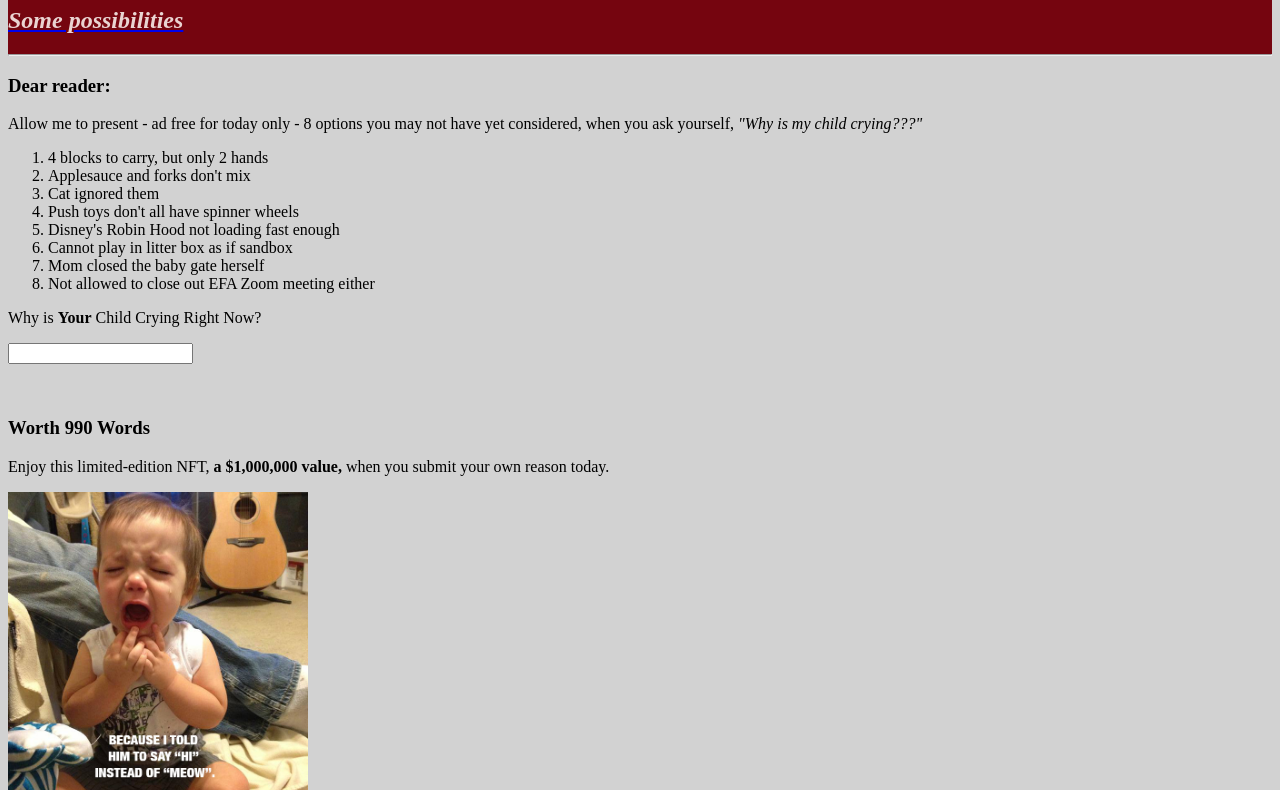
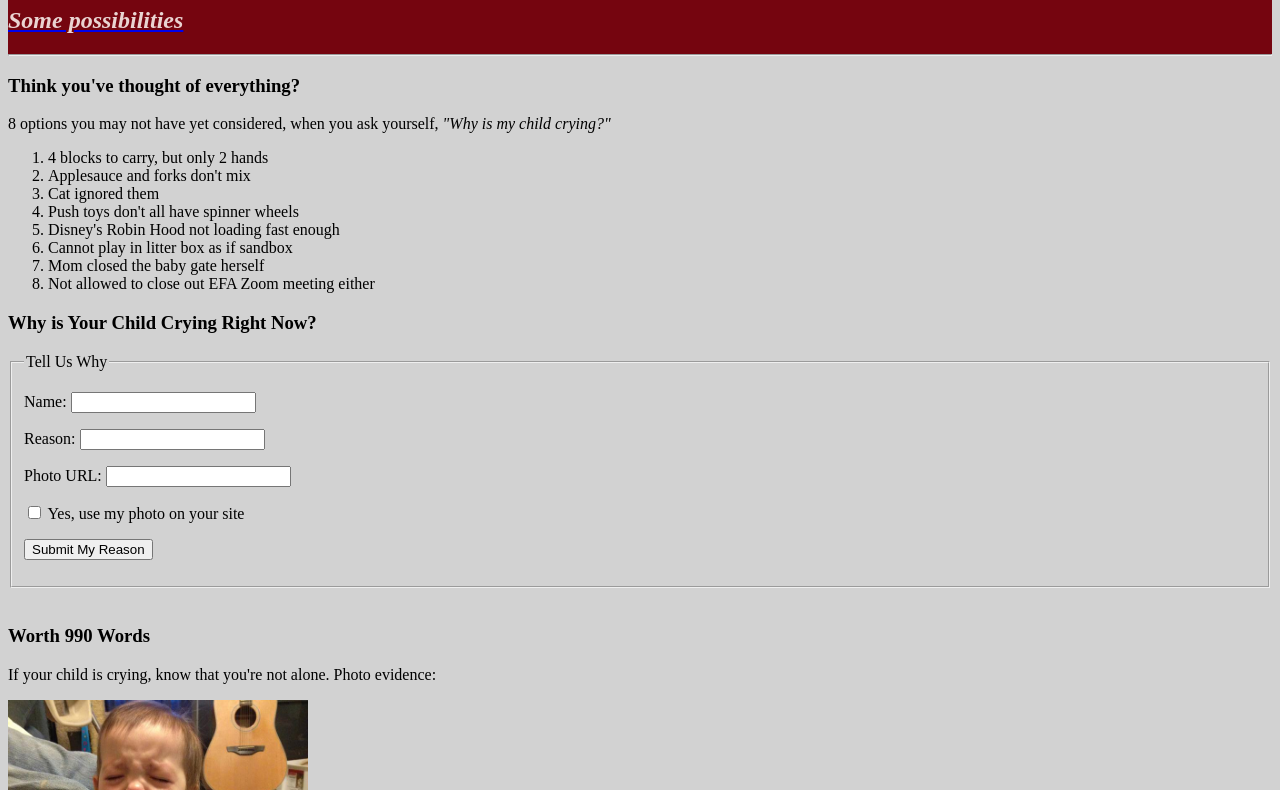
Before and after one commit to jessieisafriend/HTML-crying-reasons, a plain HTML site: page index.html in a window 1280 px wide. Shown: the part 99-889 px from the top of the page. Drawn offline with Linux system fonts and the light colour scheme.

Commit message:
Added last assignment requirements, including form. Should be good to go.

```diff
--- a/index.html
+++ b/index.html
@@ -4,12 +4,11 @@
     <meta charset="UTF-8">
     <meta http-equiv="X-UA-Compatible" content="IE=edge">
     <meta name="viewport" content="width=device-width, initial-scale=1.0">
-    <title>8 Reasons Why Your Child Is Crying</title>
+    <title>8 Ridiculous Reasons Why Your Child Is Crying</title>
     <link rel="stylesheet" href="./styles.css" />
 
 <!-- This is a note. It's only a note.
-    My child is crying, so I can't think of anything important to put here at present.
-    Carry on. -->
+    My child is crying, so I can't think of anything important to put here at present, just testing.  -->
 
 </head>
 
@@ -19,11 +18,11 @@
         <a href="https://twitter.com/reasonsmysoncry" target="_blank"><strong>The Latest  |  </strong></a>
         <a href="https://www.boredpanda.com/funny-reasons-why-kids-cry/" target="_blank"><strong>100 Reasons  |  </strong></a>
         <a href="https://www.mommyshorts.com/2014/04/more-reasons-your-kids-are-crying.html" target="_blank"><strong>& 30 More</strong></a>
-    <!-- I know target blank doesn't make sense for nav, but these links aren't real nav links, so... -->
+    <!-- I know target blank doesn't make sense for a real nav menu, but these links aren't real nav links within my site, so... -->
     </nav>
 
 <div style="background-color: #75050F;">
-    <h1 style="color: #f2f2f2;">8 Reasons Why Your Child Is Crying</h1>
+    <h1 style="color: #f2f2f2;">8 Ridiculous Reasons Why Your Child Is Crying</h1>
   <a href="https://boredpanda.com/funny-reasons-why-kids-cry/" target="_blank">
   <h2 style="color: #ead4d2;"><i> Some possibilities</i></h2></a>
   <hr>
@@ -32,8 +31,8 @@
 <!-- "Don't let perfect be the enemy of good enough" - Adam Jayne 12/3/21 -->
 
 <div>
-  <h3>Dear reader:</h3>
-  <p>Allow me to present - ad free for today only - 8 options you may not have yet considered, when you ask yourself, <i>"Why is my child crying???"</i></p>
+  <h3>Think you've thought of everything?</h3>
+  <p>8 options you may not have yet considered, when you ask yourself, <i>"Why is my child crying?"</i></p>
 <ol>
 <li>4 blocks to carry, but only 2 hands</li>
 <li>Applesauce and forks don't mix</li>
@@ -44,25 +43,44 @@
 <li>Mom closed the baby gate herself</li>
 <li>Not allowed to close out EFA Zoom meeting either</li>
 </ol>
-
-<p>Why is <strong>Your</strong> Child Crying Right Now?</p>
-<input type="text">
-</p>
-
 </div>
 
+<h3>Why is <strong>Your</strong> Child Crying Right Now?</h3>
+<div>
+<form action="mailto:jlriedel@gmail.com"
+method="post"
+endtype="multipart/form-data"
+name="cryingreasonform">
+    <fieldset>
+        <legend>Tell Us Why</legend>
+<p>
+    <label>Name: <input name="name" /></label>
+</p>
+<p>
+    <label>Reason: <input name="reason" /></label>
+</p>
+<p>
+    <label>Photo URL: <input name="photo" /></label>
+</p>
+<p>
+    <input type="checkbox" name="photo-permission" id="release" value="yes" />
+    <label for="release">Yes, use my photo on your site </label>
+</p>
+<p>
+    <button type="submit">Submit My Reason</button>
+</p>
+</fieldset>
+</form>
+</div>
 <!-- Why are you even reading this? Your child is crying. -->
 </br>
 
 <div>
 <h3>Worth 990 Words</h3>
-<p>Enjoy this limited-edition NFT, <strong>a $1,000,000 value, </strong>when you submit your own reason today.</p>
+<p>If your child is crying, know that you're not alone. Photo evidence:</p>
 <a href="https://370g431nca8u23kfvb3cilkf-wpengine.netdna-ssl.com/wp-content/uploads/2014/04/6a0133f30ae399970b01a73da16e74970d-pi.jpg">
 <img src="assets/hiVsMeow.jpg" alt="Because I told him to say hi instead of meow." width="300px"></a>
-
-<!-- NOT MY BABY, not my photo (not my problem) -->
-
-<!-- Need to include form still -->
+<!-- No this is not my baby, and not my photo (and not my problem) -->
 </div>
 
 <div>
@@ -77,10 +95,7 @@
 title="YouTube video player" frameborder="0" allow="accelerometer; autoplay; clipboard-write; encrypted-media; gyroscope; picture-in-picture" allowfullscreen>
 </iframe>
 </div>
-
-<!-- some iframe code copied from youtube's embed option for all the 'allow' stuff they add
-    if I had a dollar for every time former colleague Harry Knight decided to just iframe a form
-    and give me some code to paste into the CMS to get me to go away... ah, memories -->
+<!-- some iframe code was copied from youtube's embed option for all the 'allow' stuff they add -->
 
 
 </body>
--- a/styles.css
+++ b/styles.css
@@ -16,4 +16,4 @@
     height: 100%;
   }
 
-  /* THANKS TO: w3schools.com for the code. */
+  /* THANKS TO: w3schools.com for the responsive iframe code. */
```
